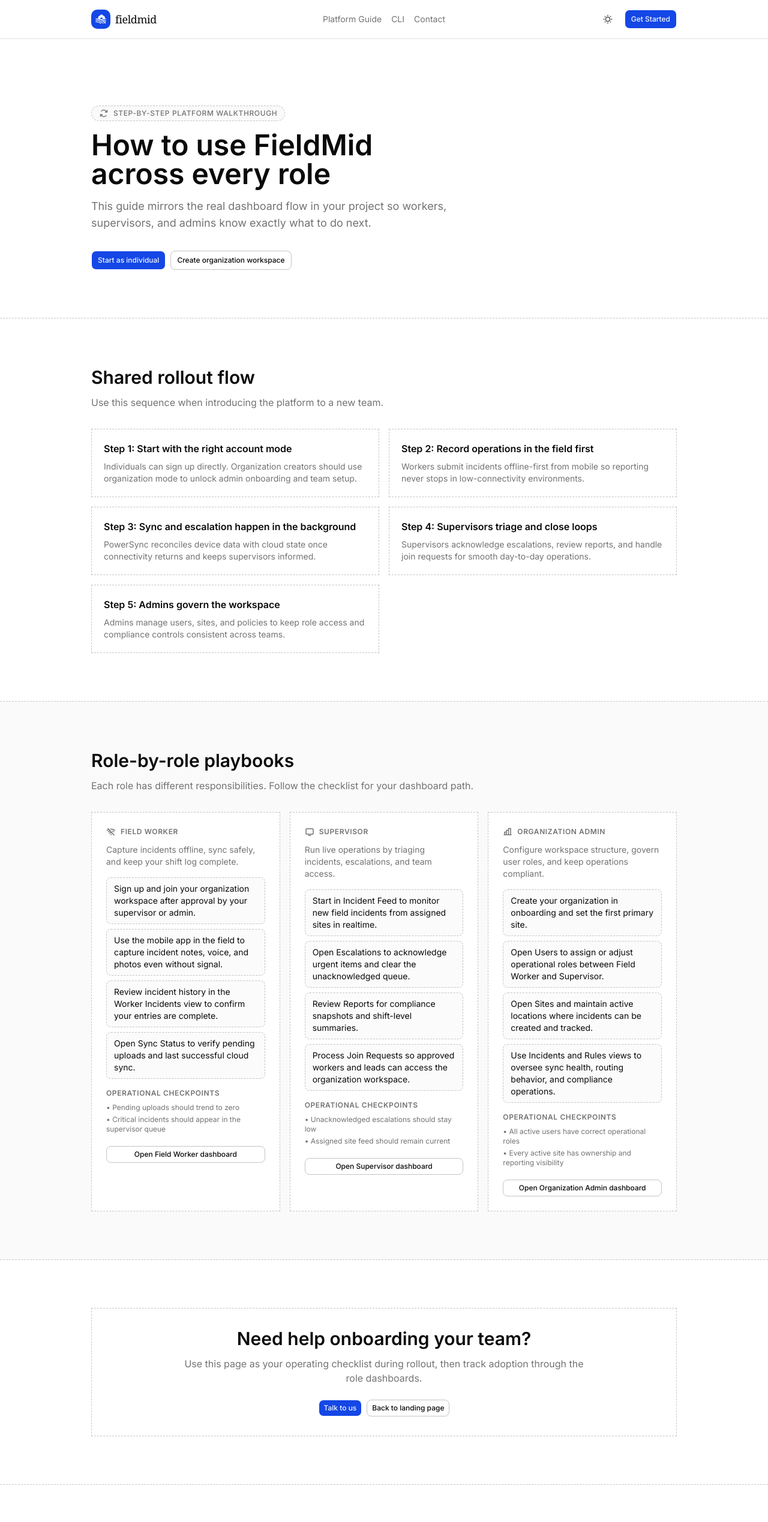
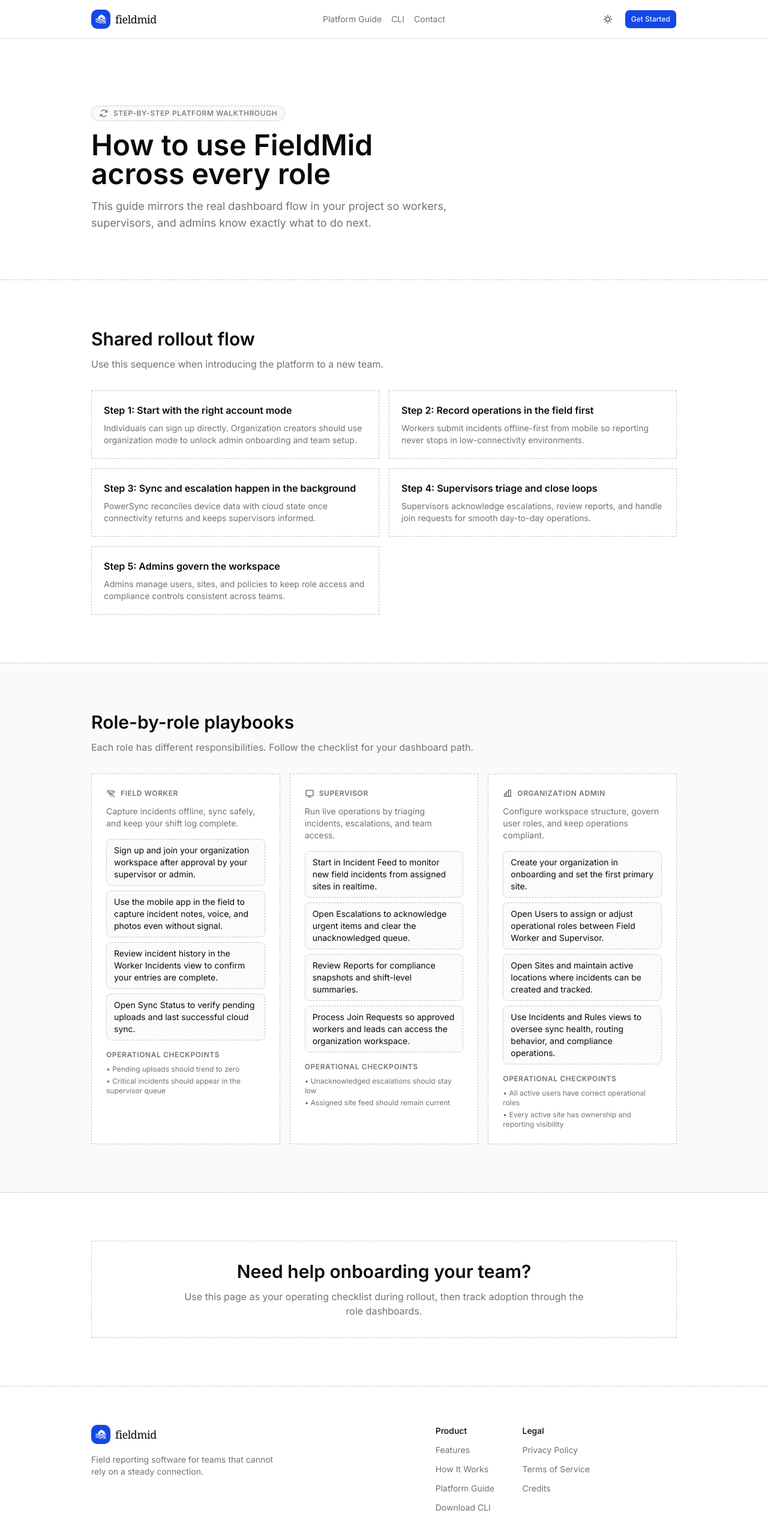
Before and after one commit to fieldmid/landing-page, a Next.js app: page /platform-guide in a window 1280 px wide. Shown: the top 2538 px of the page at 60% size. Built offline with nearby package versions, Linux system fonts and the light colour scheme; no server answers.

Commit message:
feat: remove entryPath from RolePlaybook and clean up unused buttons in Platform Guide page

```diff
--- a/app/platform-guide/page.tsx
+++ b/app/platform-guide/page.tsx
@@ -1,18 +1,13 @@
 import type { Metadata } from 'next'
-import Link from 'next/link'
 import { ArrowsClockwise, ChartBar, Monitor, WifiSlash } from '@phosphor-icons/react/dist/ssr'
 
 import FooterSection from '@/components/footer'
 import { HeroHeader } from '@/components/header'
-import { Button } from '@/components/ui/button'
-
-const CORE_URL = process.env.NEXT_PUBLIC_CORE_URL!
 
 type RolePlaybook = {
     role: 'Field Worker' | 'Supervisor' | 'Organization Admin'
     summary: string
     icon: React.ComponentType<{ className?: string; weight?: 'bold' }>
-    entryPath: string
     steps: string[]
     checkpoints: string[]
 }
@@ -22,7 +17,6 @@
         role: 'Field Worker',
         summary: 'Capture incidents offline, sync safely, and keep your shift log complete.',
         icon: WifiSlash,
-        entryPath: '/dashboard/worker',
         steps: [
             'Sign up and join your organization workspace after approval by your supervisor or admin.',
             'Use the mobile app in the field to capture incident notes, voice, and photos even without signal.',
@@ -35,7 +29,6 @@
         role: 'Supervisor',
         summary: 'Run live operations by triaging incidents, escalations, and team access.',
         icon: Monitor,
-        entryPath: '/dashboard/supervisor',
         steps: [
             'Start in Incident Feed to monitor new field incidents from assigned sites in realtime.',
             'Open Escalations to acknowledge urgent items and clear the unacknowledged queue.',
@@ -48,7 +41,6 @@
         role: 'Organization Admin',
         summary: 'Configure workspace structure, govern user roles, and keep operations compliant.',
         icon: ChartBar,
-        entryPath: '/dashboard/admin',
         steps: [
             'Create your organization in onboarding and set the first primary site.',
             'Open Users to assign or adjust operational roles between Field Worker and Supervisor.',
@@ -114,14 +106,6 @@
                             </p>
                         </div>
 
-                        <div className="flex flex-wrap gap-2">
-                            <Button asChild size="lg">
-                                <Link href={`${CORE_URL}/sign-up?mode=individual`}>Start as individual</Link>
-                            </Button>
-                            <Button asChild size="lg" variant="outline">
-                                <Link href={`${CORE_URL}/sign-up?mode=organization`}>Create organization workspace</Link>
-                            </Button>
-                        </div>
                     </div>
                 </section>
 
@@ -185,9 +169,6 @@
                                             </ul>
                                         </div>
 
-                                        <Button asChild variant="outline" className="mt-5 w-full">
-                                            <Link href={`${CORE_URL}${playbook.entryPath}`}>Open {playbook.role} dashboard</Link>
-                                        </Button>
                                     </article>
                                 )
                             })}
@@ -202,14 +183,6 @@
                             <p className="mx-auto mt-3 max-w-2xl text-muted-foreground">
                                 Use this page as your operating checklist during rollout, then track adoption through the role dashboards.
                             </p>
-                            <div className="mt-6 flex flex-wrap items-center justify-center gap-2">
-                                <Button asChild>
-                                    <Link href="/contact">Talk to us</Link>
-                                </Button>
-                                <Button asChild variant="outline">
-                                    <Link href="/">Back to landing page</Link>
-                                </Button>
-                            </div>
                         </div>
                     </div>
                 </section>
```
